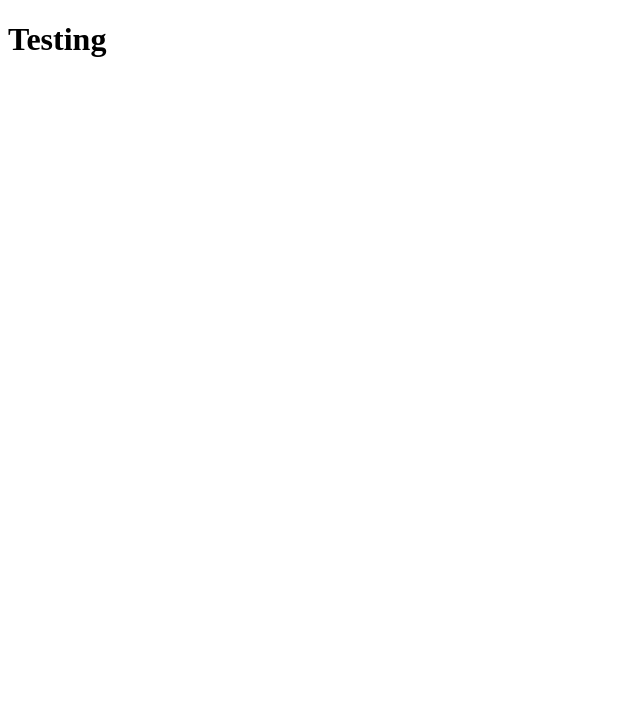
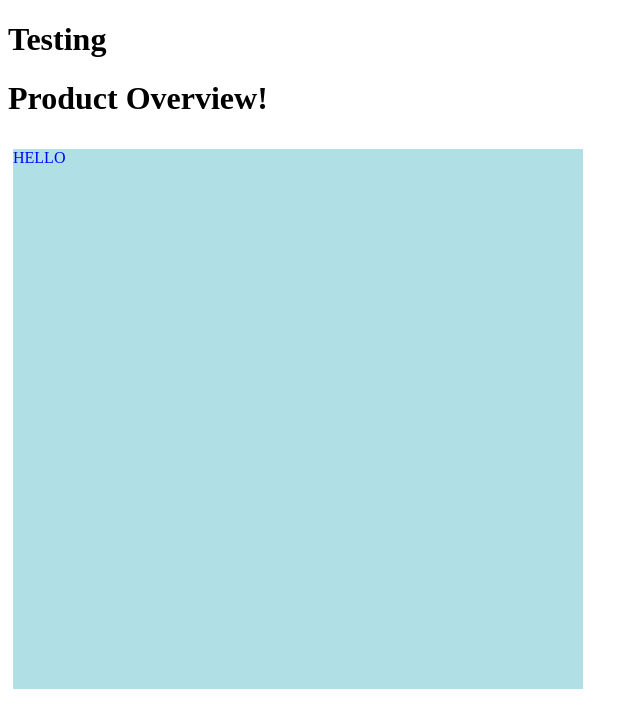
Before and after one commit to rpp36-fec-lexicon/FEC, a React app: page / in a window 1280 px wide. Shown: the top 728 px of the page, without its empty margins (0-640 px from the left). Built offline with nearby package versions, Linux system fonts and the light colour scheme; the HTML template or start-up script is replaced by a standard one.

Commit message:
Test render on primaryimage

```diff
--- a/client/src/components/overview/ProductOverview.jsx
+++ b/client/src/components/overview/ProductOverview.jsx
@@ -1,5 +1,5 @@
 import React from 'react';
-
+import PrimaryImage from './imageGallery/PrimaryImage.jsx';
 
 class ProductOverview extends React.Component {
   constructor(props) {
@@ -11,6 +11,15 @@ class ProductOverview extends React.Component {
       selectedPhoto: ''
     };
   }
+
+  render() {
+    return (
+      <div>
+        <h1>Product Overview!</h1>
+        <PrimaryImage />
+      </div>
+    )
+  }
 }
 
 export default ProductOverview;
--- a/client/src/components/overview/imageGallery/PrimaryImage.jsx
+++ b/client/src/components/overview/imageGallery/PrimaryImage.jsx
@@ -6,6 +6,16 @@ class PrimaryImage extends React.Component {
     super(props);
     this.state = {};
   }
+
+  render() {
+    return (
+      <div>
+        <div id="mainImg" style={{margin: "32px 16px 5px 5px", height: "540px", width: "570px", 'background-color': 'powderblue'}}>
+          <p style={{color: 'blue'}}> HELLO </p>
+        </div>
+      </div>
+    )
+  }
 }
 
 export default PrimaryImage;
--- a/client/src/index.jsx
+++ b/client/src/index.jsx
@@ -1,10 +1,12 @@
 import React from 'react';
 import ReactDOM from 'react-dom/client';
+import ProductOverview from './components/overview/ProductOverview.jsx';
 
 const App = () => {
   return (
     <div>
       <h1>Testing</h1>
+      <ProductOverview />
     </div>
   );
 }
--- a/package.json
+++ b/package.json
@@ -23,6 +23,7 @@
     "body-parser": "^1.20.0",
     "chai": "^4.3.6",
     "express": "^4.18.1",
+    "jest": "^28.1.2",
     "jquery": "^3.6.0",
     "mocha": "^10.0.0",
     "mysql": "^2.18.1",
```
Also changed, not shown: 1 other file (tests, documents, lock files or other folders).
